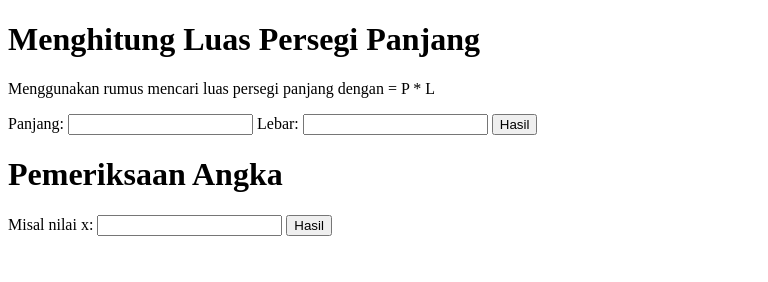
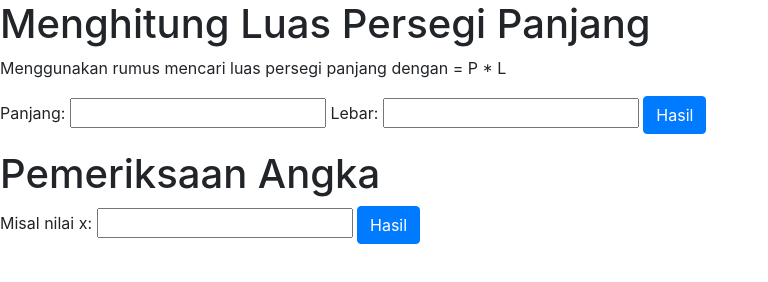
Before and after one commit to AchmadZuhdiTahir/Pt10Kalkulator, a plain HTML site: page javascript.html in a window 1280 px wide. Shown: the whole page, without its empty margins (0-768 px from the left). Drawn offline with nearby package versions, Linux system fonts and the light colour scheme.

Commit message:
Add files via upload

```diff
--- a/javascript.html
+++ b/javascript.html
@@ -2,6 +2,8 @@
 <html>
 <head>
     <title>Menghitung Luas Persegi Panjang</title>
+
+    <link rel="stylesheet" href="https://stackpath.bootstrapcdn.com/bootstrap/4.5.2/css/bootstrap.min.css">
 </head>
 <body>
     <h1>Menghitung Luas Persegi Panjang</h1>
@@ -13,7 +15,7 @@
     <label for="lebar">Lebar:</label>
     <input type="number" id="lebar">
 
-    <button onclick="hitungLuas()">Hasil</button>
+    <button onclick="hitungLuas()" class="btn btn-primary">Hasil</button>
 
     <p id="hasilLuas"></p>
 
@@ -22,28 +24,25 @@
     <label for="angka">Misal nilai x:</label>
     <input type="number" id="angka">
 
-    <button onclick="cekAngka()">Hasil</button>
+    <button onclick="cekAngka()" class="btn btn-primary">Hasil</button>
 
     <p id="hasilCekAngka"></p>
 
+
+    <script src="https://code.jquery.com/jquery-3.5.1.slim.min.js"></script>
+    <script src="https://cdn.jsdelivr.net/npm/@popperjs/core@2.9.3/dist/umd/popper.min.js"></script>
+    <script src="https://stackpath.bootstrapcdn.com/bootstrap/4.5.2/js/bootstrap.min.js"></script>
+
     <script>
         function hitungLuas() {
-
             var panjang = parseFloat(document.getElementById("panjang").value);
             var lebar = parseFloat(document.getElementById("lebar").value);
-
-
             var luas = panjang * lebar;
-
-
             document.getElementById("hasilLuas").innerHTML = " Maka luas persegi panjang yaitu " + luas;
         }
 
         function cekAngka() {
-
             var angka = parseFloat(document.getElementById("angka").value);
-
-
             if (angka > 0) {
                 document.getElementById("hasilCekAngka").innerHTML = "Angka adalah positif";
             } else if (angka < 0) {
```
